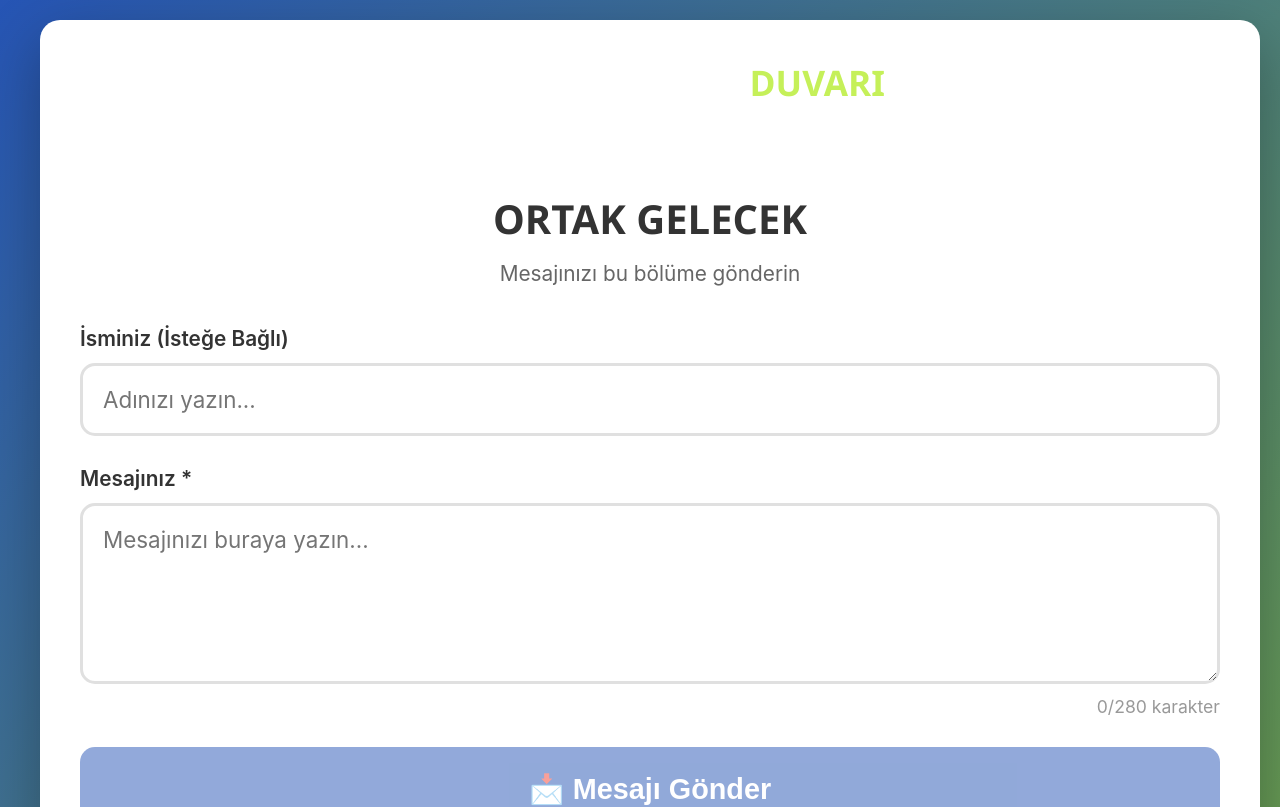
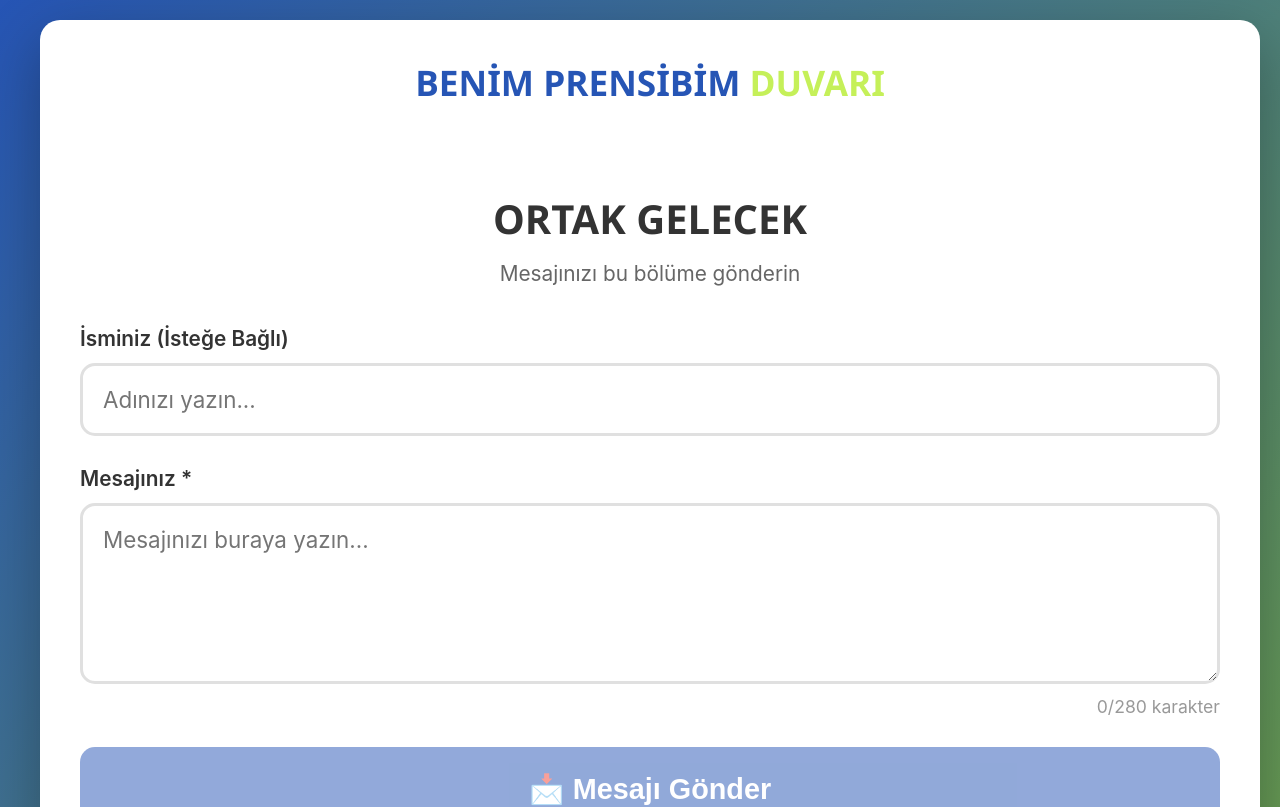
Before and after one commit to ardilkgokce/qr-message-wall, a React (Create React App) app in the folder client/: page /kiosk in a window 1280 px wide. Shown: the top 807 px of the page. Built offline with nearby package versions, Linux system fonts and the light colour scheme; no server answers; a web font is replaced by a local one.

Commit message:
title white fixed to blue

```diff
--- a/client/src/components/TabletQRDisplay.css
+++ b/client/src/components/TabletQRDisplay.css
@@ -28,7 +28,7 @@
 }
 
 .title-blue {
-    color: white;
+    color: #2655b5;
 }
 
 .title-green {
```
